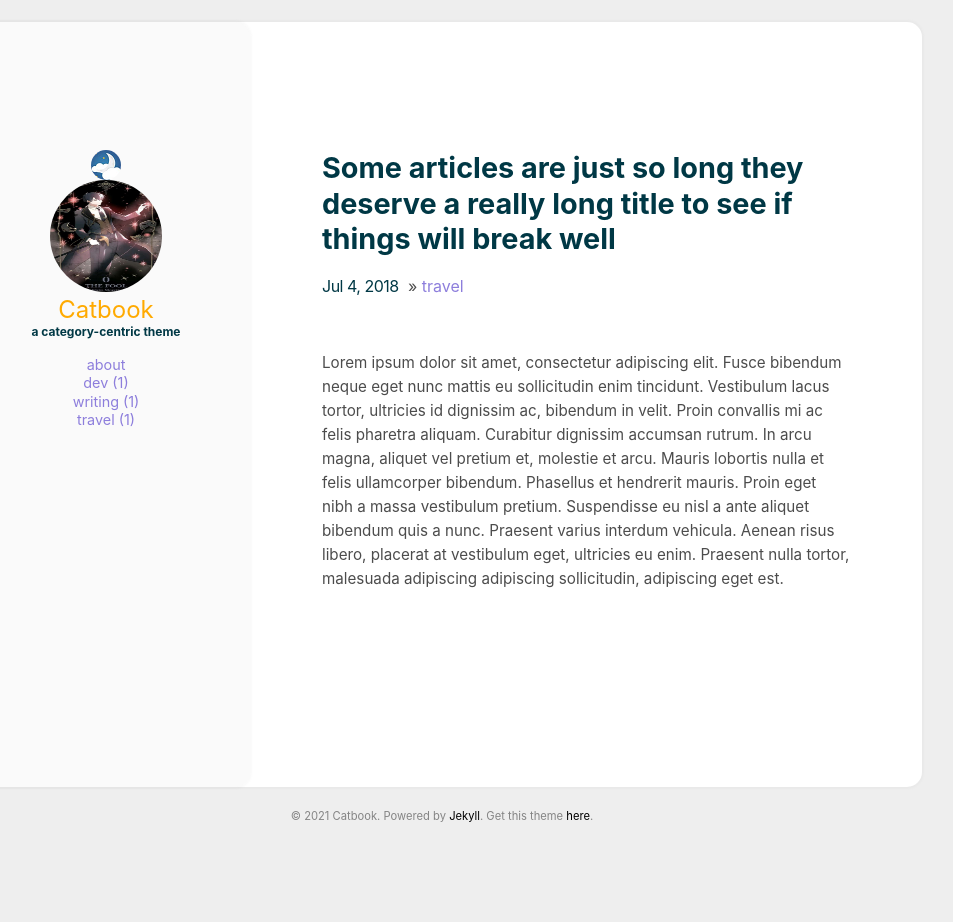
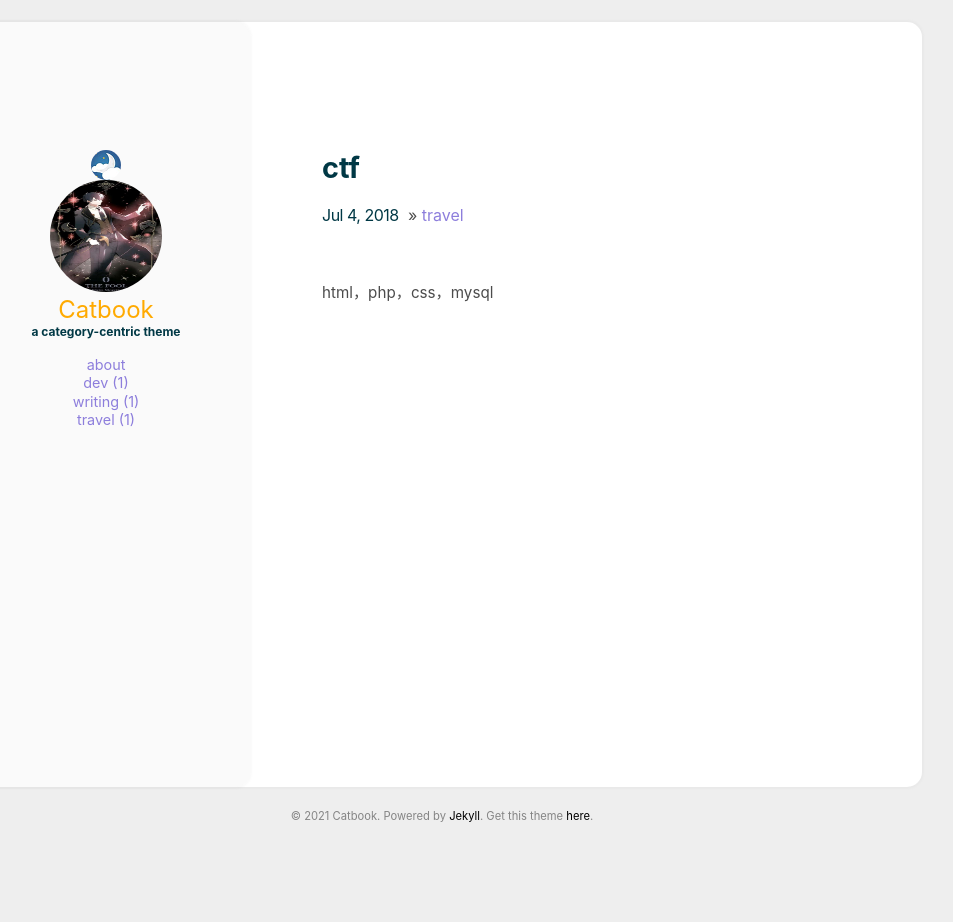
Before and after one commit to nian1125/first.github.io, a Jekyll site: the page built from _posts/2018-07-04-t1.md, in a window 1280 px wide. Shown: the whole page, without its empty margins (198-1151 px from the left). Built offline with Jekyll 4.4.1, drawn with Linux system fonts in a browser that asks for light colours.

Commit message:
Update 2018-07-04-t1.md

```diff
--- a/_posts/2018-07-04-t1.md
+++ b/_posts/2018-07-04-t1.md
@@ -1,7 +1,7 @@
 ---
-title: Some articles are just so long they deserve a really long title to see if things will break well
+title: ctf
 categories: [travel]
 comments: true
 ---
 
-Lorem ipsum dolor sit amet, consectetur adipiscing elit. Fusce bibendum neque eget nunc mattis eu sollicitudin enim tincidunt. Vestibulum lacus tortor, ultricies id dignissim ac, bibendum in velit. Proin convallis mi ac felis pharetra aliquam. Curabitur dignissim accumsan rutrum. In arcu magna, aliquet vel pretium et, molestie et arcu. Mauris lobortis nulla et felis ullamcorper bibendum. Phasellus et hendrerit mauris. Proin eget nibh a massa vestibulum pretium. Suspendisse eu nisl a ante aliquet bibendum quis a nunc. Praesent varius interdum vehicula. Aenean risus libero, placerat at vestibulum eget, ultricies eu enim. Praesent nulla tortor, malesuada adipiscing adipiscing sollicitudin, adipiscing eget est.
+html，php，css，mysql
```
